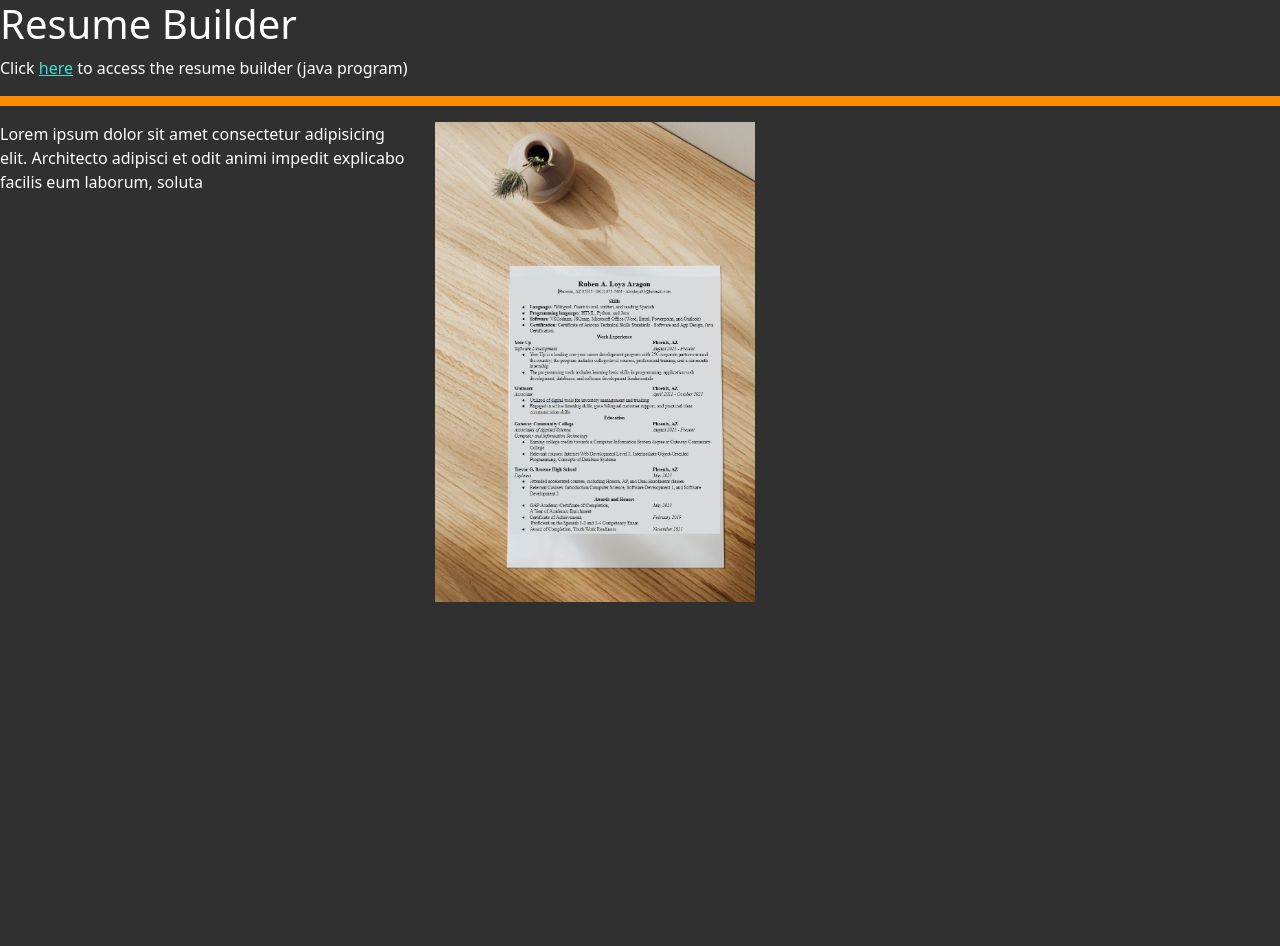
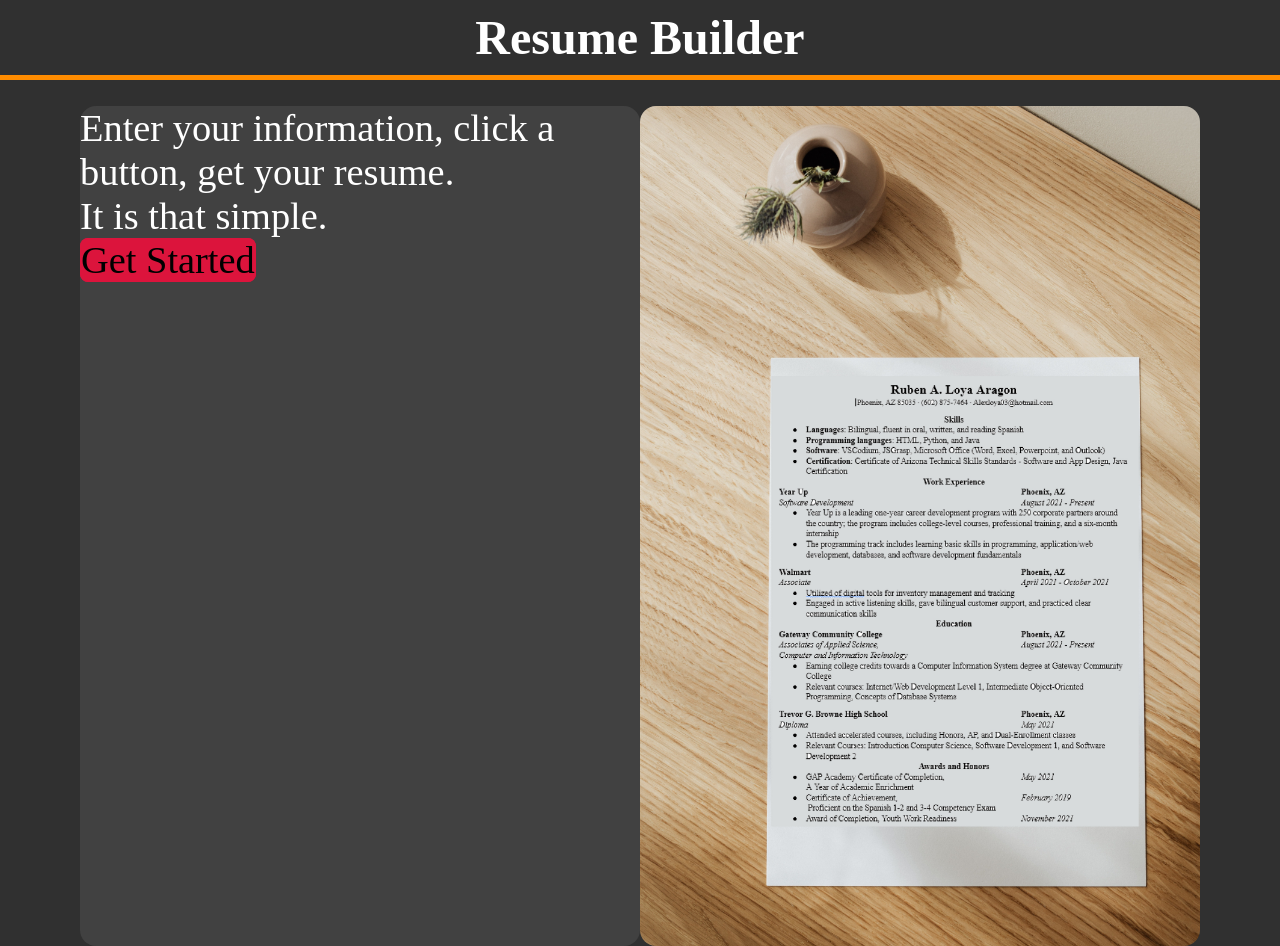
Before and after one commit to TakitoLoko/Java-Practice, a PHP site: page / in a window 1280 px wide. Before the commit the page ends 602 px from the top, so only its background shows below. Run offline with PHP 8.4, Linux system fonts and the light colour scheme.

Commit message:
Home page re-design
Delete bootstrap
Use flex box in header: title
Use grid in content
Align items to the middle

More small improvements

```diff
--- a/index.html
+++ b/index.html
@@ -6,18 +6,16 @@
     <meta name="viewport" content="width=device-width, initial-scale=1.0">
     <title>Java Practice</title>
     <link rel="stylesheet" href="style.css">
-    <link href="https://cdn.jsdelivr.net/npm/bootstrap@5.0.2/dist/css/bootstrap.min.css" rel="stylesheet" integrity="sha384-EVSTQN3/azprG1Anm3QDgpJLIm9Nao0Yz1ztcQTwFspd3yD65VohhpuuCOmLASjC" crossorigin="anonymous">
 </head>
 <body class="home-page">
-    <H1>Resume Builder</H1>
-    <p>Click <a href="sub-html-pages/java.html">here</a> to access the resume builder (java program)</p>
-    <div class="row">
-        <div class="col-lg-4 col-lg-1">
-            <p>Lorem ipsum dolor sit amet consectetur adipisicing elit. Architecto adipisci et odit animi impedit explicabo facilis eum laborum, soluta</p>
-        </div>
-        <div class="col-lg-4 col-lg-1">
-            <img src="./images/pexels-karolina-grabowska-4207707.jpg" alt="">
-        </div>
+    <div class="header">
+        <H1>Resume Builder</H1>
+    </div>
+    <div class="content">
+        <p style="background-color: rgba(95, 95, 95, 0.363);">Enter your information, click a button, get your resume.
+        <br> It is that simple.
+        <br> <a class="to-java-btn" href="sub-html-pages/java.html">Get Started</a></p>
+        <img src="./images/pexels-karolina-grabowska-4207707.jpg" alt="">
     </div>
     </body>
 </html>
--- a/style.css
+++ b/style.css
@@ -1,17 +1,59 @@
+*{
+    margin: 0;
+    padding: 0;
+}
+
 .home-page{
     background-color: rgb(48,48,48);
     color: white;
 }
 
-.home-page a{
-    color: turquoise;
+.header{
+    margin: 10px;
+    display: flex;
+    flex-direction: column;
+    align-items: center;
+    font-size: 3vh;
 }
 
-.home-page img{
-    width: 40vh;
+.content{
+    display: grid;
+    grid-template-columns: 1fr 1fr;
+    border-top: 5px solid darkorange;
+    font-size: 62.5%;
+    padding-top: 2%;
 }
 
-.row{
-    border-top: 10px solid darkorange;
-    padding-top: 2vh;
+.content p{
+    justify-self: right;
+    max-width: 35rem;
+    font-size: clamp(1rem, 3vw, 20rem);
+    border-radius: 2vh;
 }
+
+.content a{
+    text-align: center;
+}
+
+.content img{
+    justify-self: start;
+    width: clamp(0.5rem, 100%, 35rem);
+    border-radius: 2vh;
+}
+
+.to-java-btn{
+    color: black;
+    background-color:#dc143c;
+    border: 1px solid #dc143c;
+    border-radius: 1vh;
+}
+
+.to-java-btn:hover{
+    color: rgb(58, 0, 0);
+    background-color: #ce1237;
+    border: 1px solid #ce1237;
+}
+
+a{
+    text-decoration: none;
+}
```
